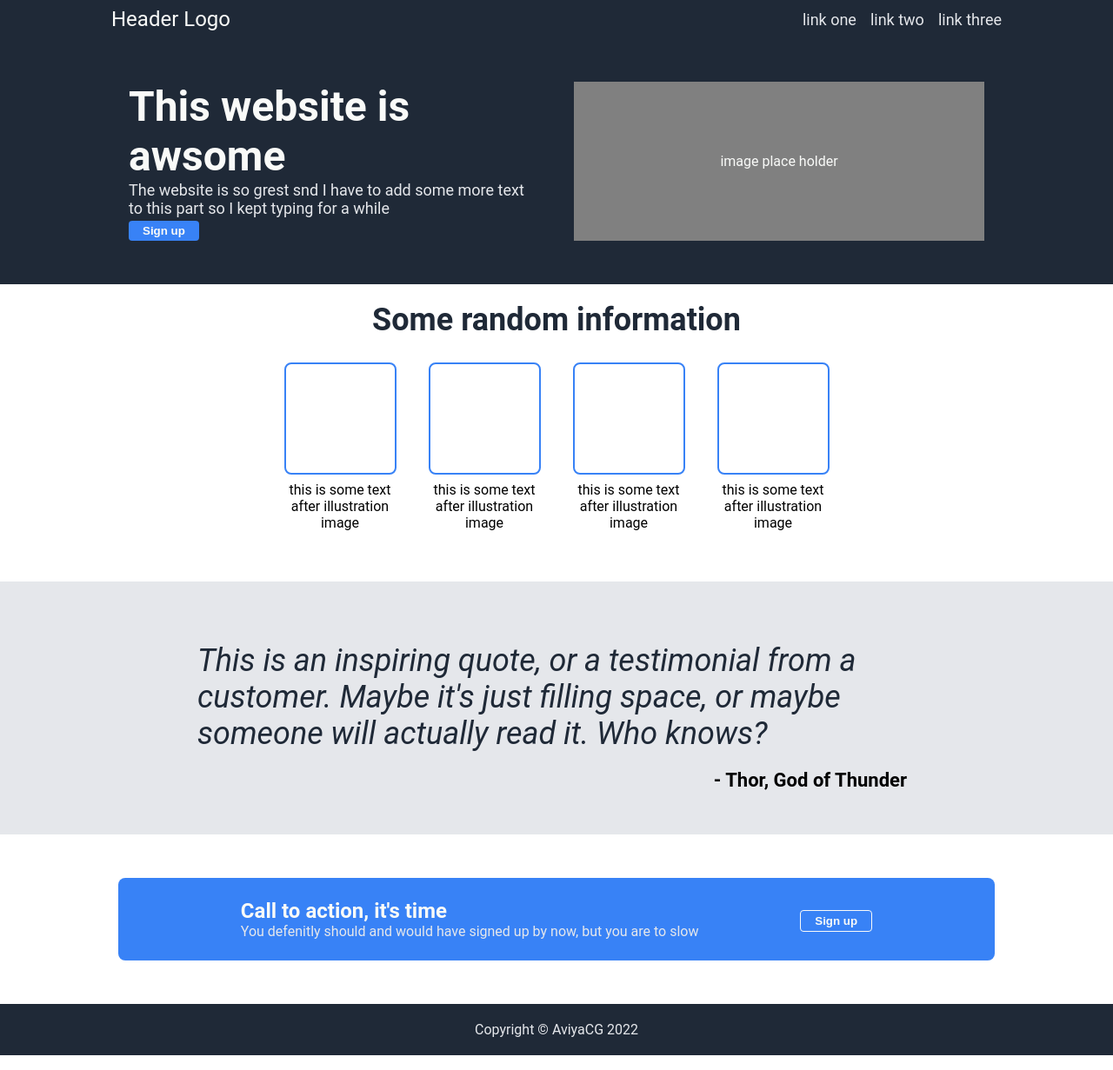
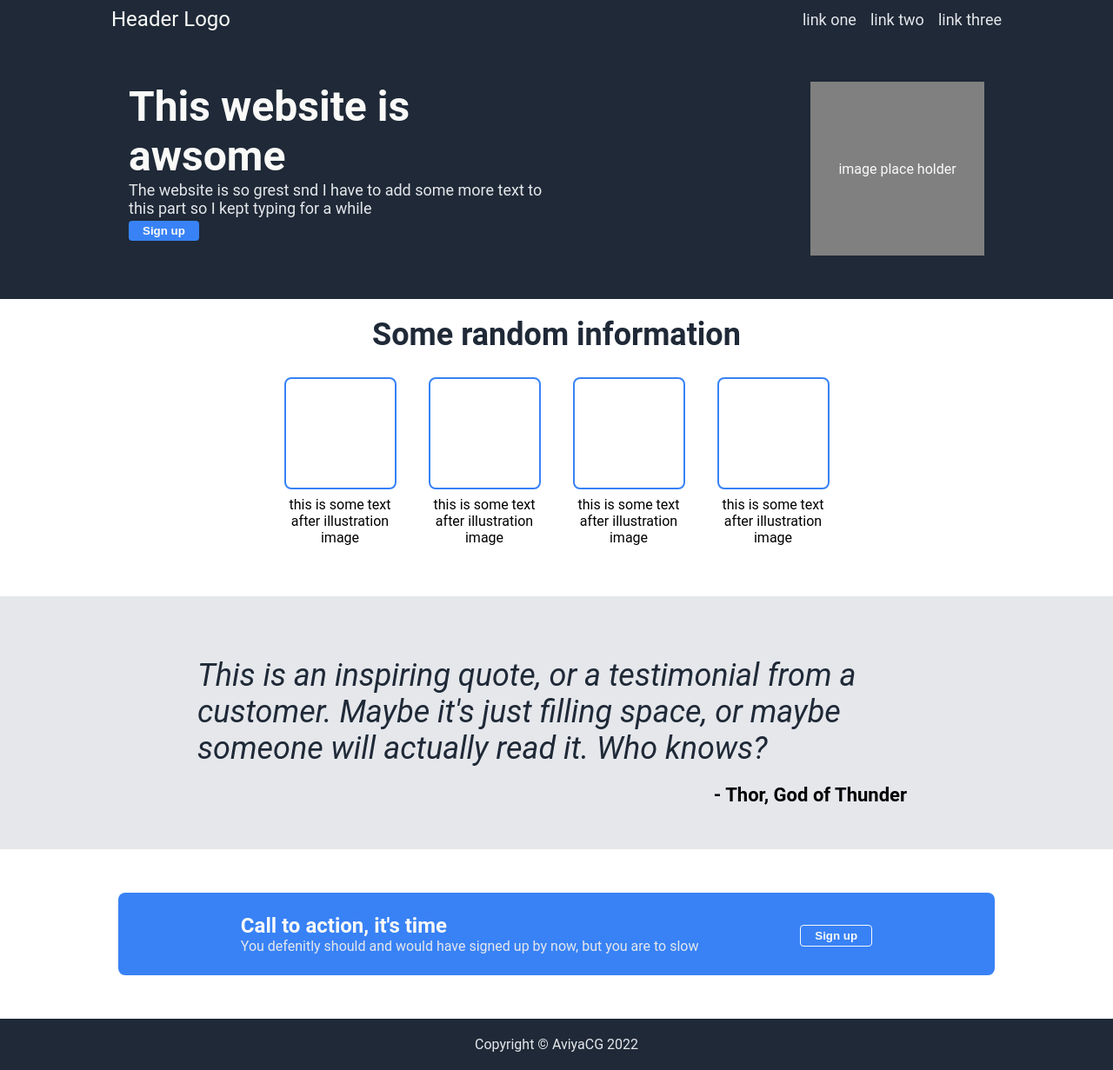
Before and after one commit to AviyaCG1/landing-page, a plain HTML site: page index.html in a window 1280 px wide. Shown: the whole page at 87% size. Drawn offline with Linux system fonts and the light colour scheme.

Commit message:
Change width responsevity

```diff
--- a/styles.css
+++ b/styles.css
@@ -24,7 +24,7 @@ body {
     flex: 0 0 auto;
 
     width: 80%;
-    min-width: 500px;
+    min-width: 300px;
     margin: auto;
     padding: 8px;
 }
@@ -53,8 +53,10 @@ a {
 
 .des-container {
     display: flex;
+    justify-content: space-between;
+    flex-wrap:wrap;
 
-    flex: 2 1 auto;
+    flex: 1 1 auto;
 
     padding: 30px;
     width: 80%;
@@ -62,7 +64,8 @@ a {
 }
 
 .des {
-    width: 50%;
+    max-width: 500px;
+    min-width: 200px;
     padding: 20px;
 
 }
@@ -92,7 +95,9 @@ a {
     display: flex;
     justify-content: center;
 
-    width: 50%;
+    max-width: 500px;
+    min-width: 200px;
+    min-height: 200px;
     padding: 20px;
 }
 
@@ -119,6 +124,7 @@ a {
 
 .info-cards {
     display: flex;
+    flex-wrap: wrap;
     justify-content: center;
     align-items: center;
     gap: 16px;
@@ -178,10 +184,11 @@ a {
 
 .sign-up {
     display: flex;
+    flex-wrap: wrap;
     justify-content: space-evenly;
     align-items: center;
     width: 75%;
-    min-width: 500px;
+    min-width: 200px;
     padding: 24px;
     background-color: #3882f6;
     border-radius: 8px;
```
